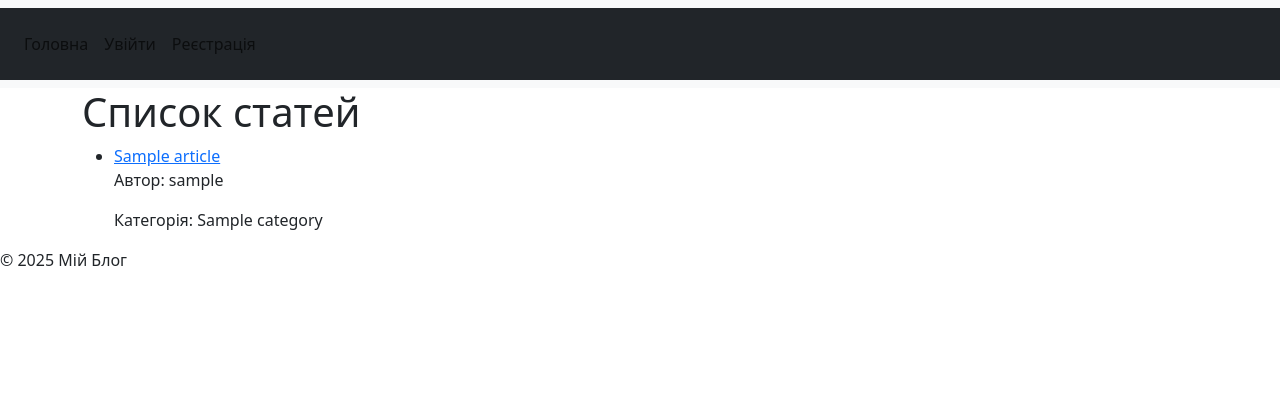
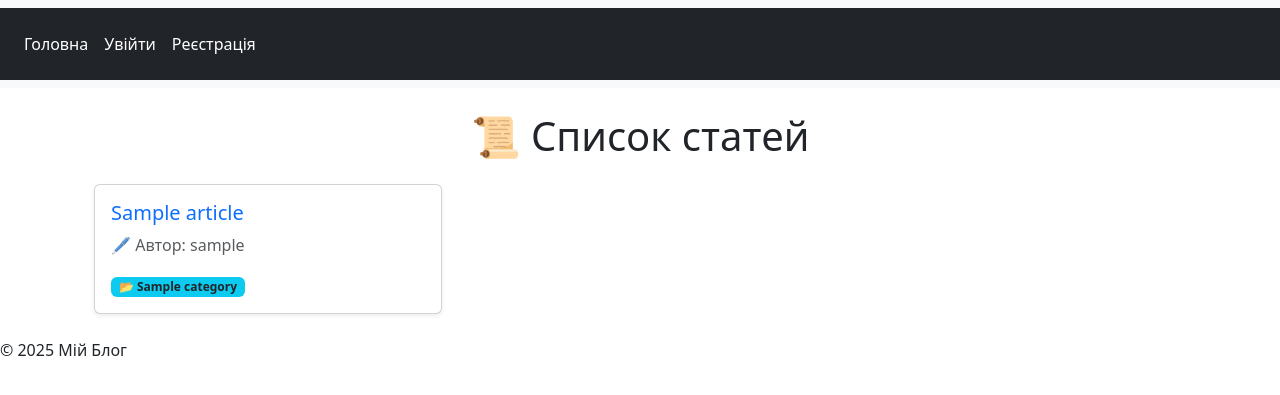
Before and after one commit to rauser2007/my_blog, a Django app: page / in a window 1280 px wide. Shown: the top 395 px of the page. Run offline with Django 5.2, Linux system fonts and the light colour scheme; tables that the repository leaves empty hold one stand-in row (values such as "Sample post").

Commit message:
fix and frontends

```diff
--- a/accounts/admin.py
+++ b/accounts/admin.py
@@ -1,5 +1,6 @@
 from django.contrib import admin
 from .models import CustomUser
+from django.contrib.auth.admin import UserAdmin
 
 # Register your models here.
-admin.site.register(CustomUser)
+admin.site.register(CustomUser, UserAdmin)
--- a/accounts/views.py
+++ b/accounts/views.py
@@ -3,6 +3,7 @@ from django.views.generic import CreateView, DetailView
 from .models import CustomUser
 from django.urls import reverse_lazy
 import logging
+from .forms import CustomUserCreationForm
 
 logger = logging.getLogger(__name__)
 
@@ -21,7 +22,7 @@ class CustomLoginView(LoginView):
 
 class SignUpView(CreateView):
     model = CustomUser
-    fields = ['username', 'password', 'email']
+    form_class = CustomUserCreationForm
     template_name = 'accounts/signup.html'
     success_url = reverse_lazy('accounts:login')
 
--- a/articles/templates/articles/article_list.html
+++ b/articles/templates/articles/article_list.html
@@ -3,14 +3,26 @@
 {% block title %}Список статей{% endblock %}
 
 {% block content %}
-<h1>Список статей</h1>
-<ul>
-    {% for article in articles %}
-        <li>
-            <a href="{{ article.get_absolute_url }}">{{ article.title }}</a>
-            <p>Автор: {{ article.author }}</p>
-            <p>Категорія: {{ article.category.name }}</p>
-        </li>
-    {% endfor %}
-</ul>
+<div class="container mt-4">
+    <h1 class="mb-4 text-center">📜 Список статей</h1>
+    <div class="row">
+        {% for article in articles %}
+            <div class="col-md-6 col-lg-4">
+                <div class="card shadow-sm mb-4">
+                    <div class="card-body">
+                        <h5 class="card-title">
+                            <a href="{{ article.get_absolute_url }}" class="text-decoration-none text-primary">
+                                {{ article.title }}
+                            </a>
+                        </h5>
+                        <p class="card-text text-muted">🖊 Автор: {{ article.author }}</p>
+                        <span class="badge bg-info text-dark">📂 {{ article.category.name }}</span>
+                    </div>
+                </div>
+            </div>
+        {% empty %}
+            <p class="text-center">Поки що немає статей 😞</p>
+        {% endfor %}
+    </div>
+</div>
 {% endblock %}
--- a/templates/navbar.html
+++ b/templates/navbar.html
@@ -1,18 +1,26 @@
 <nav class="navbar navbar-expand-lg bg-body-tertiary">
-    <div class="container-fluid text-bg-dark p-3 text-primary bg-dark">
+    <div class="container-fluid text-bg-dark p-3 bg-dark">
         <ul class="navbar-nav me-auto mb-2 mb-lg-0">
-            <li class="nav-item"><a class="nav-brand nav-link main-link" href="{% url 'articles:article-list' %}">Головна</a></li>
+            <li class="nav-item">
+                <a class="nav-brand nav-link text-white main-link" href="{% url 'articles:article-list' %}">Головна</a>
+            </li>
             {% if user.is_authenticated %}
-                <li class="nav-item"><a class="nav-link" href="{% url 'accounts:profile' %}">Мій профіль</a></li>
+                <li class="nav-item">
+                    <a class="nav-link text-white" href="{% url 'accounts:profile' %}">Мій профіль</a>
+                </li>
                 <li class="nav-item">
                     <form method="post" action="{% url 'accounts:logout' %}">
                         {% csrf_token %}
-                        <button type="submit">Вийти</button>
+                        <button type="submit" class="btn btn-outline-light">Вийти</button>
                     </form>
                 </li>
             {% else %}
-                <li class="nav-item"><a class="nav-link" href="{% url 'accounts:login' %}">Увійти</a></li>
-                <li class="nav-item"><a class="nav-link" href="{% url 'accounts:signup' %}">Реєстрація</a></li>
+                <li class="nav-item">
+                    <a class="nav-link text-white" href="{% url 'accounts:login' %}">Увійти</a>
+                </li>
+                <li class="nav-item">
+                    <a class="nav-link text-white" href="{% url 'accounts:signup' %}">Реєстрація</a>
+                </li>
             {% endif %}
         </ul>
     </div>
```
Also changed, not shown: accounts/forms.py (added, +7 -0 lines).
